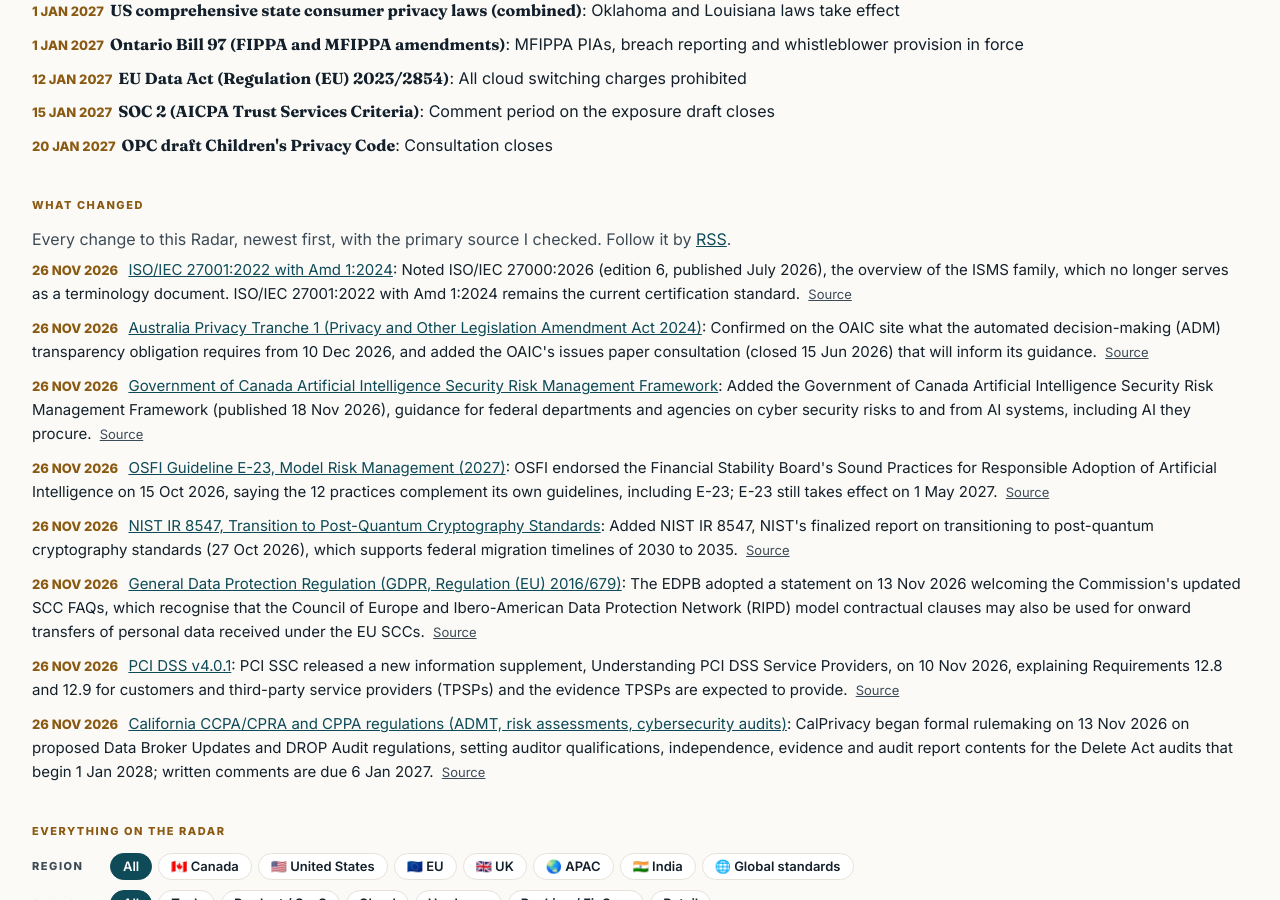
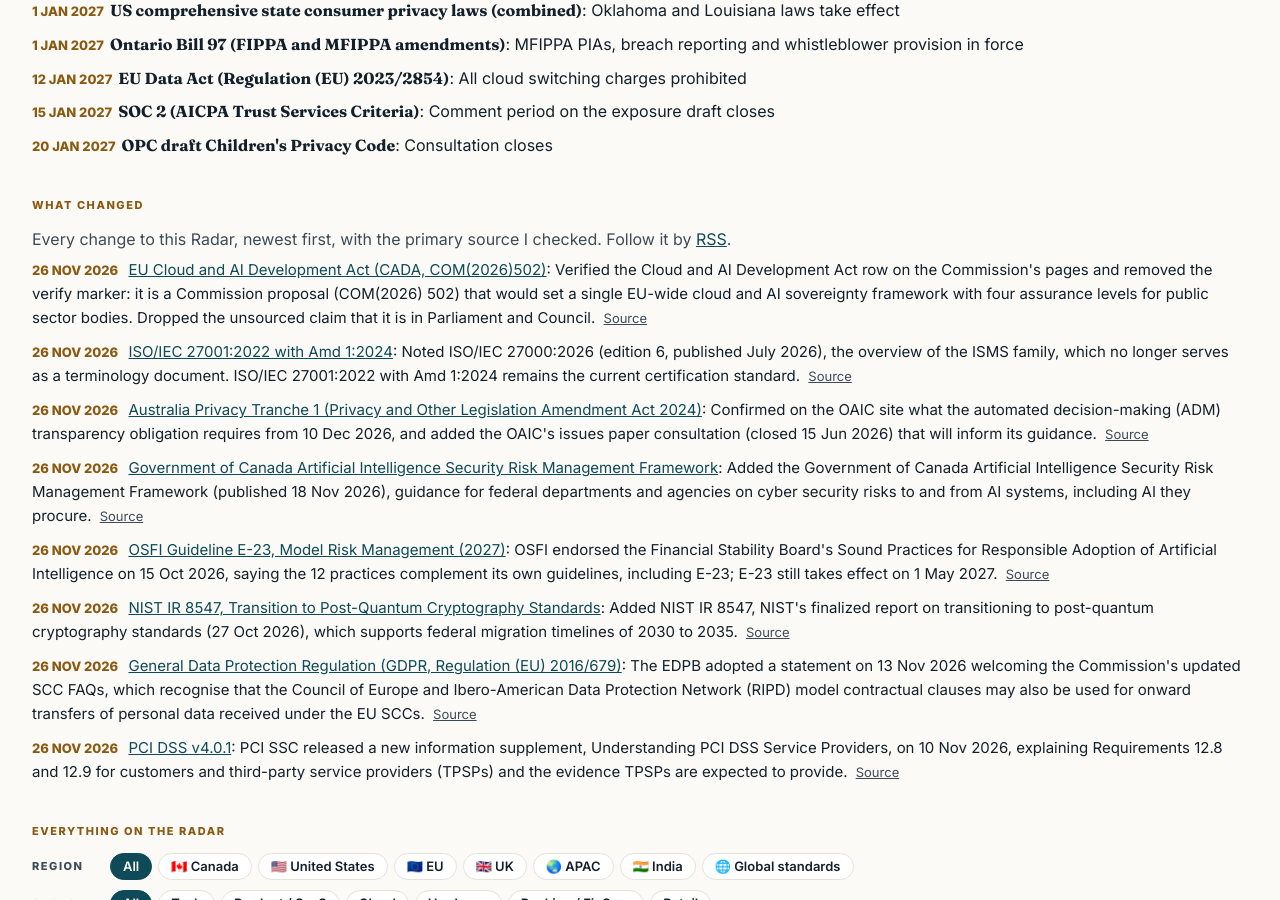
Before and after one commit to grc-with-sjo/grc-insights, a Jekyll site: the page built from radar.html, in a window 1280 px wide and 900 px high, scrolled down 770 px. Built offline with Jekyll 4.4.1, drawn with Linux system fonts in a browser that asks for light colours; some of the changed text lies outside the part shown.

Commit message:
radar: verify EU CADA row on Commission pages; remove verify marker
Read digital-strategy.ec.europa.eu policy and proposal pages 2026-11-26.

Co-Authored-By: Claude Opus 5.5 <noreply@anthropic.com>

```diff
--- a/_data/radar_changes.yml
+++ b/_data/radar_changes.yml
@@ -1,5 +1,10 @@
 # Public "What changed" log for the Regulation Radar (newest first). Shown on /radar/ and in /radar/changes.xml.
 # Add an entry only after reading the primary source; `source` is that primary page.
+- date: "2026-11-26"
+  id: eu-cada
+  change: "Verified the Cloud and AI Development Act row on the Commission's pages and removed the verify marker: it is a Commission proposal (COM(2026) 502) that would set a single EU-wide cloud and AI sovereignty framework with four assurance levels for public sector bodies. Dropped the unsourced claim that it is in Parliament and Council."
+  source: "https://digital-strategy.ec.europa.eu/en/policies/cloud-and-ai-development-act"
+  quote: "The Cloud and AI Development Act defines cloud and AI sovereignty comprising four assurance levels, to be used by public sector bodies based on their risk assessments."
 - date: "2026-11-26"
   id: global-iso-27001
   change: "Noted ISO/IEC 27000:2026 (edition 6, published July 2026), the overview of the ISMS family, which no longer serves as a terminology document. ISO/IEC 27001:2022 with Amd 1:2024 remains the current certification standard."
--- a/_data/tracker.yml
+++ b/_data/tracker.yml
@@ -1089,12 +1089,12 @@
   type: sector-rule
   status: proposed
   key_dates:
-    - { date: "2026-06-03", what: "Adopted by the Commission; now in Parliament and Council" }
+    - { date: "2026-06-03", what: "Commission adopts the proposal (COM(2026) 502)" }
   sectors: [cloud, saas, tech]
   applies_to_me: high
-  summary: "⚠️ verify: Proposal to reduce EU reliance on foreign cloud and AI providers, including cloud sovereignty aspects; in negotiation."
-  source: "https://enterprise.gov.ie/en/consultations/consultations-files/public-consultation-cada-explanatory-note.pdf"
-  last_reviewed: "2026-10-08"
+  summary: "Commission proposal on three objectives: research, development and innovation; capacity, including at least tripling the EU's data centre capacity within 5 to 7 years and faster permitting; and autonomy, through a single EU-wide cloud and AI sovereignty framework with four assurance levels that public sector bodies use based on their risk assessments, with cloud providers recognised by Member States after an audit. It is a proposal, not yet law."
+  source: "https://digital-strategy.ec.europa.eu/en/library/proposal-cloud-and-ai-development-act-cada"
+  last_reviewed: "2026-11-26"
 - id: apac-au-ransomware-reporting
   name: "Australia Cyber Security Act 2024: ransomware payment reporting"
   region: APAC
```
